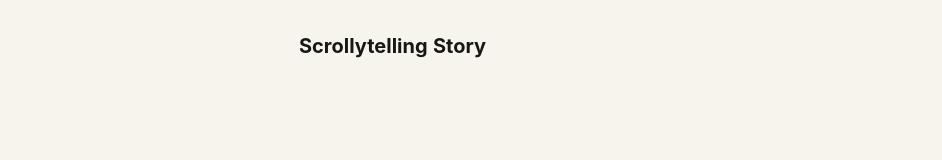
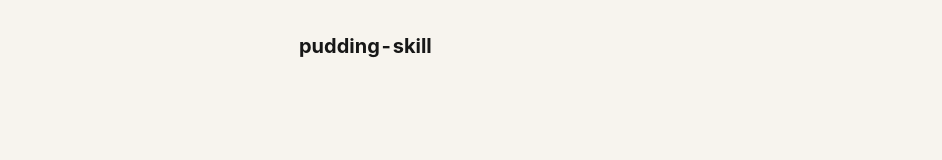
Before and after one commit to CochraneK/pudding-skill, a SvelteKit app: page /lab in a window 1280 px wide. Shown: the top 160 px of the page, without its empty margins (17-959 px from the left). Built offline with nearby package versions, Linux system fonts and the light colour scheme.

Commit message:
polish: replace stale starter header identity

```diff
--- a/src/components/Header.svelte
+++ b/src/components/Header.svelte
@@ -1,5 +1,5 @@
 <script>
-	let { title = "Scrollytelling Story" } = $props();
+	let { title = "pudding-skill" } = $props();
 </script>
 
 <header>
```
